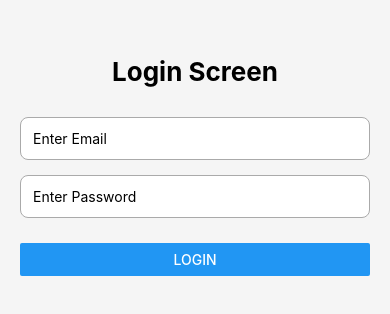
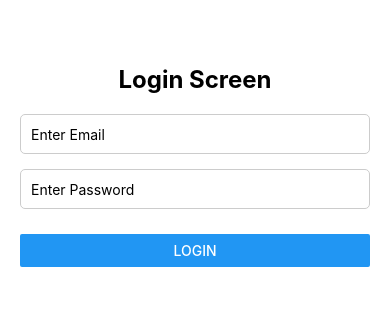
Before and after one commit to somilkwatra/LoginApp, a React Native app: screen / in a window 390 px wide. Shown: the part 256-570 px from the top of the page. Built offline with nearby package versions, Linux system fonts and the light colour scheme.

Commit message:
feat: setup login and navigation of alll the screens.

```diff
--- a/package.json
+++ b/package.json
@@ -16,7 +16,8 @@
     "axios": "^1.12.2",
     "react": "19.1.0",
     "react-native": "0.81.4",
-    "react-native-safe-area-context": "^5.5.2"
+    "react-native-safe-area-context": "^5.6.1",
+    "react-native-screens": "^4.16.0"
   },
   "devDependencies": {
     "@babel/core": "^7.25.2",
--- a/src/App.tsx
+++ b/src/App.tsx
@@ -1,10 +1,15 @@
-import React from 'react'
-import Login from './Screens/Login/Login'
+import React from 'react';
+import { View } from 'react-native';
+import { enableScreens } from 'react-native-screens'; // Enable screens
+import AppNavigator from './Navigator/AppNavigator';
 
-function App() {
+// Enable screens before rendering
+enableScreens();
+
+export default function App() {
   return (
-    <Login/>
-  )
+    <View style={{ flex: 1 }}>
+      <AppNavigator />
+    </View>
+  );
 }
-
-export default App
--- a/src/Navigator/AppNavigator.tsx
+++ b/src/Navigator/AppNavigator.tsx
@@ -1,9 +1,10 @@
 import React from 'react';
 import { createNativeStackNavigator } from '@react-navigation/native-stack';
 import { NavigationContainer } from '@react-navigation/native';
+import { Platform } from 'react-native';
 import Login from '../Screens/Login/Login';
-import Posts from '../Screens/AllPosts/AllPosts';
 import PostDetails from '../Screens/Posts/Posts';
+import AllPosts from '../Screens/AllPosts/AllPosts';
 
 export type RootStackParamList = {
   Login: undefined;
@@ -11,15 +12,33 @@ export type RootStackParamList = {
   PostDetails: { postId: number };
 };
 
-const {Navigator,Screen} = createNativeStackNavigator<RootStackParamList>();
+const { Navigator, Screen } = createNativeStackNavigator<RootStackParamList>();
 
 export default function AppNavigator() {
   return (
     <NavigationContainer>
-      <Navigator initialRouteName="Login">
-        <Screen name="Login" component={Login} options={{ title: 'Login' }} />
-        <Screen name="Posts" component={Posts} options={{ title: 'All Posts' }} />
-        <Screen name="PostDetails" component={PostDetails} options={{ title: 'Post Details' }} />
+      <Navigator
+        initialRouteName="Login"
+        screenOptions={{
+          animation: 'default',
+          ...(Platform.OS === 'ios' ? { animationTypeForReplace: 'pop' } : {}),
+        }}
+      >
+        <Screen
+          name="Login"
+          component={Login}
+          options={{ title: 'Login', headerShown: false }}
+        />
+        <Screen
+          name="Posts"
+          component={AllPosts}
+          options={{ title: 'All Posts' }}
+        />
+        <Screen
+          name="PostDetails"
+          component={PostDetails}
+          options={{ title: 'Post Details' }}
+        />
       </Navigator>
     </NavigationContainer>
   );
--- a/src/Screens/AllPosts/AllPosts.tsx
+++ b/src/Screens/AllPosts/AllPosts.tsx
@@ -1,14 +1,18 @@
-import React from 'react'
-import { Text, View } from 'react-native'
+import React from 'react';
+import { View, Text, Button } from 'react-native';
+import { NativeStackScreenProps } from '@react-navigation/native-stack';
+import { RootStackParamList } from '../../Navigator/AppNavigator'; // Adjust path
 
-function AllPosts() {
+type Props = NativeStackScreenProps<RootStackParamList, 'Posts'>;
+
+export default function AllPosts({ navigation }: Props) {
   return (
-    <View>
-        <Text>
-            All Posts
-        </Text>
+    <View style={{ flex: 1, justifyContent: 'center', alignItems: 'center' }}>
+      <Text>All Posts Screen</Text>
+      <Button
+        title="Go to Post Details"
+        onPress={() => navigation.navigate('PostDetails', { postId: 1 })}
+      />
     </View>
-  )
+  );
 }
-
-export default AllPosts
--- a/src/Screens/Login/Login.tsx
+++ b/src/Screens/Login/Login.tsx
@@ -5,30 +5,34 @@ import {
   TextInput,
   Button,
   Alert,
-  StyleSheet,
   KeyboardAvoidingView,
   TouchableWithoutFeedback,
   Keyboard,
-  Platform
+  Platform,
 } from 'react-native';
+import { NativeStackScreenProps } from '@react-navigation/native-stack';
+import { RootStackParamList } from '../../Navigator/AppNavigator'; // Adjust path as needed
 import styles from './styles';
 
-export default function Login() {
+type Props = NativeStackScreenProps<RootStackParamList, 'Login'>;
+
+export default function Login({ navigation }: Props) {
   const [email, setEmail] = useState('');
   const [password, setPassword] = useState('');
 
   const handleLogin = () => {
     if (!email || !password) {
-      Alert.alert("Error", "Please enter both email and password");
+      Alert.alert('Error', 'Please enter both email and password');
     } else {
-      Alert.alert("Login Info", `Email: ${email}\nPassword: ${password}`);
+      Alert.alert('Login Details', `Email: ${email}\nPassword: ${password}`); // Show both email and password
+      navigation.replace('Posts');
     }
   };
 
   return (
     <KeyboardAvoidingView
       style={{ flex: 1 }}
-      behavior={Platform.OS === "ios" ? "padding" : "height"}
+      behavior={Platform.OS === 'ios' ? 'padding' : 'height'}
     >
       <TouchableWithoutFeedback onPress={Keyboard.dismiss}>
         <View style={styles.container}>
--- a/src/Screens/Login/styles.ts
+++ b/src/Screens/Login/styles.ts
@@ -1,30 +1,27 @@
-import {
-  StyleSheet,
-} from 'react-native';
+import { StyleSheet } from 'react-native';
 
- const styles = StyleSheet.create({
+export default StyleSheet.create({
   container: {
     flex: 1,
     justifyContent: 'center',
-    paddingHorizontal: 20,
-    backgroundColor: '#f5f5f5',
+    padding: 20,
+    backgroundColor: '#fff',
   },
   title: {
-    fontSize: 26,
+    fontSize: 24,
     fontWeight: 'bold',
     textAlign: 'center',
-    marginBottom: 30,
+    marginBottom: 20,
   },
   input: {
+    height: 40,
+    borderColor: '#ccc',
     borderWidth: 1,
-    borderColor: '#aaa',
-    borderRadius: 8,
-    padding: 12,
+    borderRadius: 5,
+    paddingHorizontal: 10,
     marginBottom: 15,
-    backgroundColor: '#fff',
   },
   buttonContainer: {
     marginTop: 10,
   },
 });
-export default styles;
--- a/src/Screens/Posts/Posts.tsx
+++ b/src/Screens/Posts/Posts.tsx
@@ -1,14 +1,15 @@
-import React from 'react'
-import { Text, View } from 'react-native'
+import React from 'react';
+import { View, Text } from 'react-native';
+import { NativeStackScreenProps } from '@react-navigation/native-stack';
+import { RootStackParamList } from '../../Navigator/AppNavigator'; // Adjust path
 
-function Posts() {
+type Props = NativeStackScreenProps<RootStackParamList, 'PostDetails'>;
+
+export default function PostDetails({ route }: Props) {
+  const { postId } = route.params;
   return (
-    <View>
-        <Text>
-            Posts
-        </Text>
+    <View style={{ flex: 1, justifyContent: 'center', alignItems: 'center' }}>
+      <Text>Post Details Screen for Post ID: {postId}</Text>
     </View>
-  )
+  );
 }
-
-export default Posts
```
Also changed, not shown: 2 other files (tests, documents, lock files or other folders).
